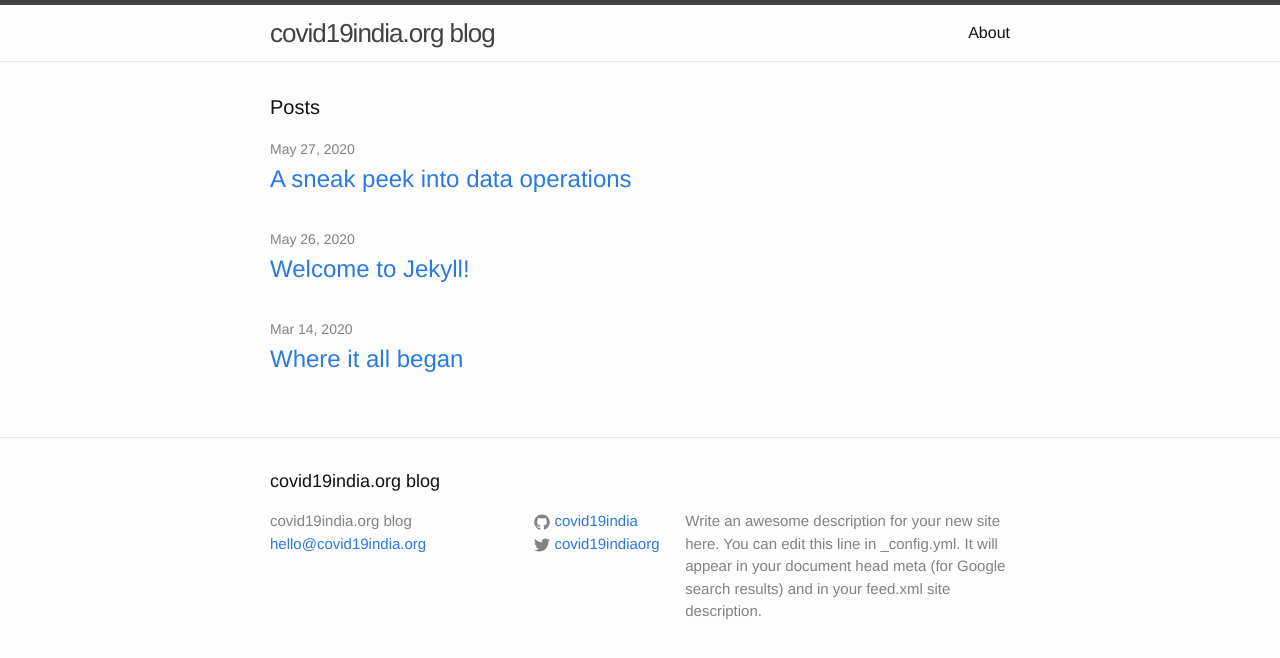
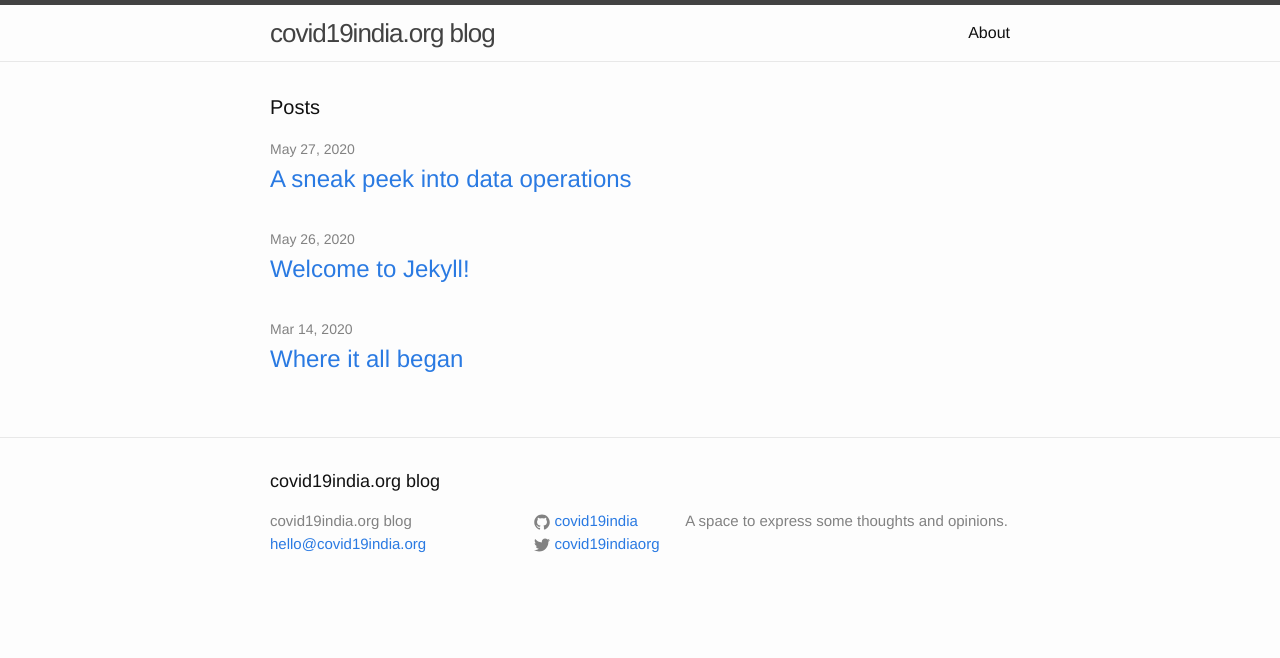
Before and after one commit to covid19india/blog, a Jekyll site: the page built from index.html, in a window 1280 px wide. Shown: the top 658 px of the page. Built offline with Jekyll 4.4.1, drawn with Linux system fonts in a browser that asks for light colours.

Commit message:
Update _config.yml

```diff
--- a/_config.yml
+++ b/_config.yml
@@ -9,9 +9,7 @@
 title: covid19india.org blog
 email: hello@covid19india.org
 description: > # this means to ignore newlines until "baseurl:"
-  Write an awesome description for your new site here. You can edit this
-  line in _config.yml. It will appear in your document head meta (for
-  Google search results) and in your feed.xml site description.
+  A space to express some thoughts and opinions.
 baseurl: "" # the subpath of your site, e.g. /blog
 url: "https://blog.covid19india.org" # the base hostname & protocol for your site
 permalink: /:year/:month/:day/:title/
```
